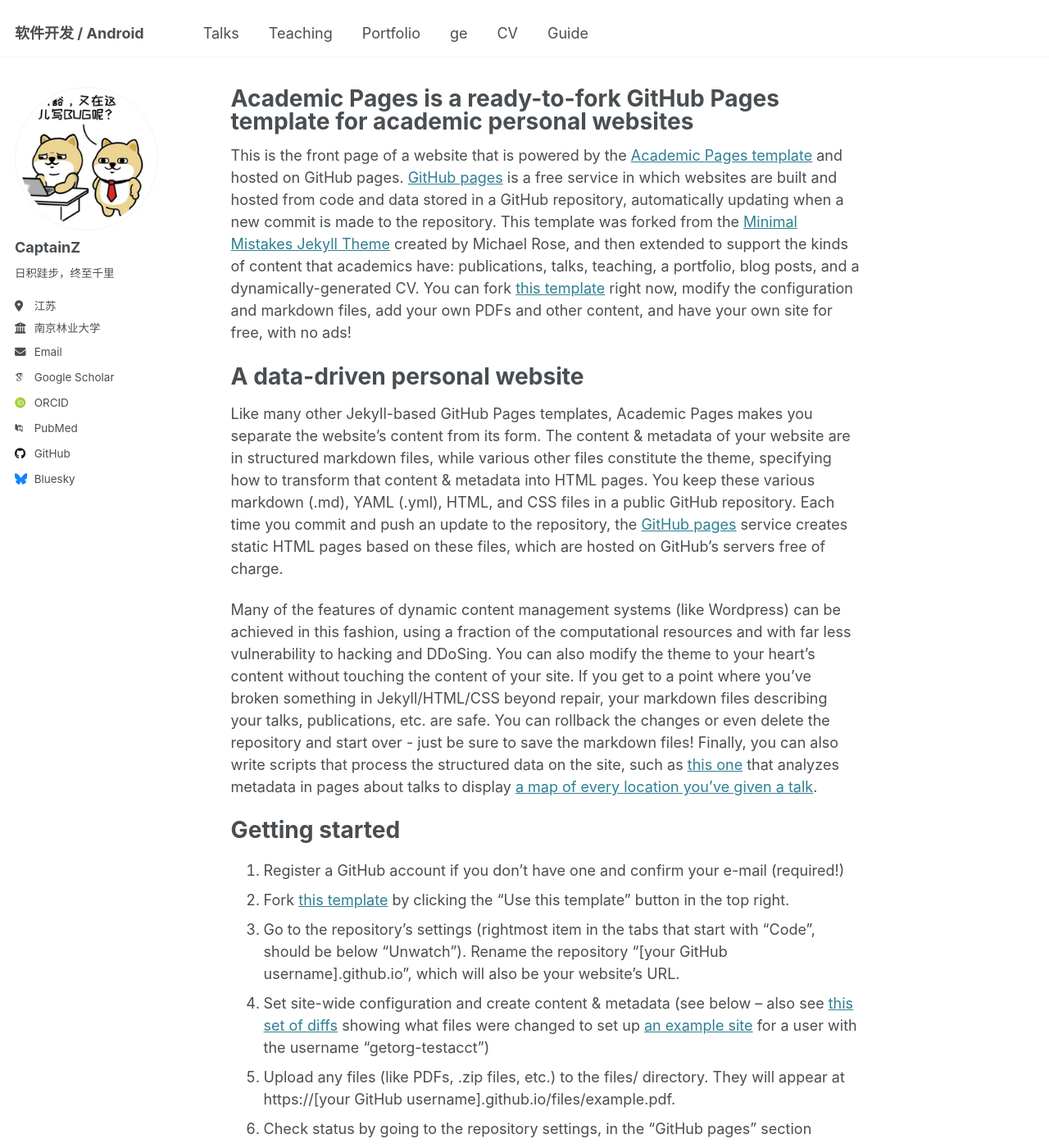
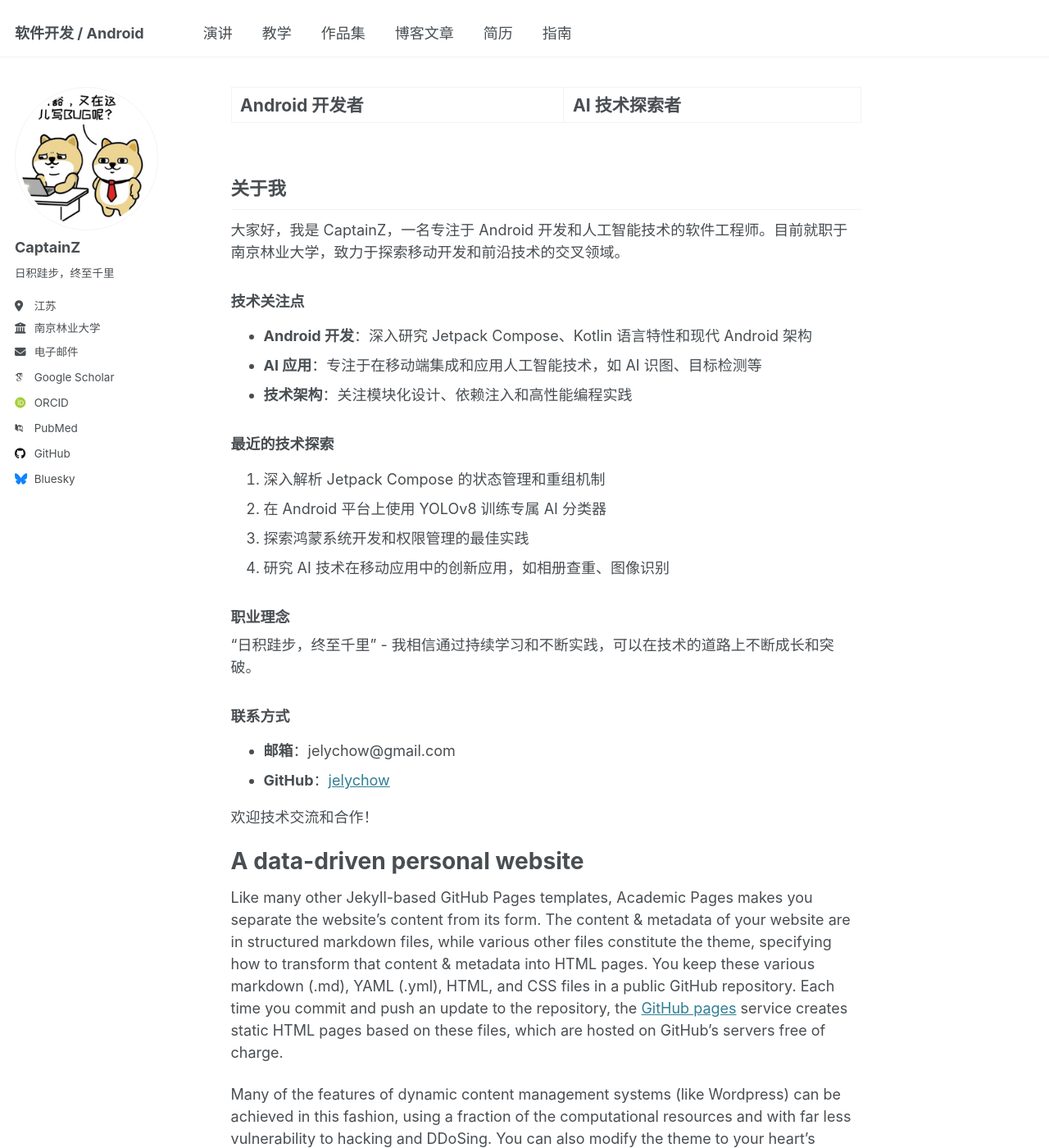
Before and after one commit to jelychow/jelychow.github.io, a Jekyll site: the page built from _pages/about.md, in a window 1280 px wide and 1400 px high. Shown: the whole window at 82% size. Built offline with Jekyll 4.4.1, drawn with Linux system fonts in a browser that asks for light colours; some web fonts are replaced; some of the changed text lies outside the part shown.

Commit message:
feat: update configs

```diff
--- a/_config.yml
+++ b/_config.yml
@@ -7,7 +7,7 @@
 # server process.
 
 # Basic Site Settings
-locale                   : "zh-ZH"
+locale                   : "zh-CN"
 site_theme               : "default"
 title                    : "软件开发 / Android"
 title_separator          : "-"
--- a/_data/navigation.yml
+++ b/_data/navigation.yml
@@ -5,20 +5,20 @@
 # prevent it from being included in the site.
 
 main:
-  - title: "Talks"
+  - title: "演讲"
     url: /talks/
 
-  - title: "Teaching"
+  - title: "教学"
     url: /teaching/
 
-  - title: "Portfolio"
+  - title: "作品集"
     url: /portfolio/
 
-  - title: "ge"
+  - title: "博客文章"
     url: /year-archive/
 
-  - title: "CV"
+  - title: "简历"
     url: /cv/
 
-  - title: "Guide"
+  - title: "指南"
     url: /markdown/
--- a/_pages/about.md
+++ b/_pages/about.md
@@ -1,13 +1,39 @@
 ---
 permalink: /
-title: "Academic Pages is a ready-to-fork GitHub Pages template for academic personal websites"
+title: "Android 开发者 | AI 技术探索者"
 author_profile: true
 redirect_from:
   - /about/
   - /about.html
 ---
 
-This is the front page of a website that is powered by the [Academic Pages template](https://github.com/academicpages/academicpages.github.io) and hosted on GitHub pages. [GitHub pages](https://pages.github.com) is a free service in which websites are built and hosted from code and data stored in a GitHub repository, automatically updating when a new commit is made to the repository. This template was forked from the [Minimal Mistakes Jekyll Theme](https://mmistakes.github.io/minimal-mistakes/) created by Michael Rose, and then extended to support the kinds of content that academics have: publications, talks, teaching, a portfolio, blog posts, and a dynamically-generated CV. You can fork [this template](https://github.com/academicpages/academicpages.github.io) right now, modify the configuration and markdown files, add your own PDFs and other content, and have your own site for free, with no ads!
+## 关于我
+
+大家好，我是 CaptainZ，一名专注于 Android 开发和人工智能技术的软件工程师。目前就职于南京林业大学，致力于探索移动开发和前沿技术的交叉领域。
+
+### 技术关注点
+
+- **Android 开发**：深入研究 Jetpack Compose、Kotlin 语言特性和现代 Android 架构
+- **AI 应用**：专注于在移动端集成和应用人工智能技术，如 AI 识图、目标检测等
+- **技术架构**：关注模块化设计、依赖注入和高性能编程实践
+
+### 最近的技术探索
+
+1. 深入解析 Jetpack Compose 的状态管理和重组机制
+2. 在 Android 平台上使用 YOLOv8 训练专属 AI 分类器
+3. 探索鸿蒙系统开发和权限管理的最佳实践
+4. 研究 AI 技术在移动应用中的创新应用，如相册查重、图像识别
+
+### 职业理念
+
+"日积跬步，终至千里" - 我相信通过持续学习和不断实践，可以在技术的道路上不断成长和突破。
+
+### 联系方式
+
+- **邮箱**：jelychow@gmail.com
+- **GitHub**：[jelychow](https://github.com/jelychow)
+
+欢迎技术交流和合作！
 
 A data-driven personal website
 ======
```
